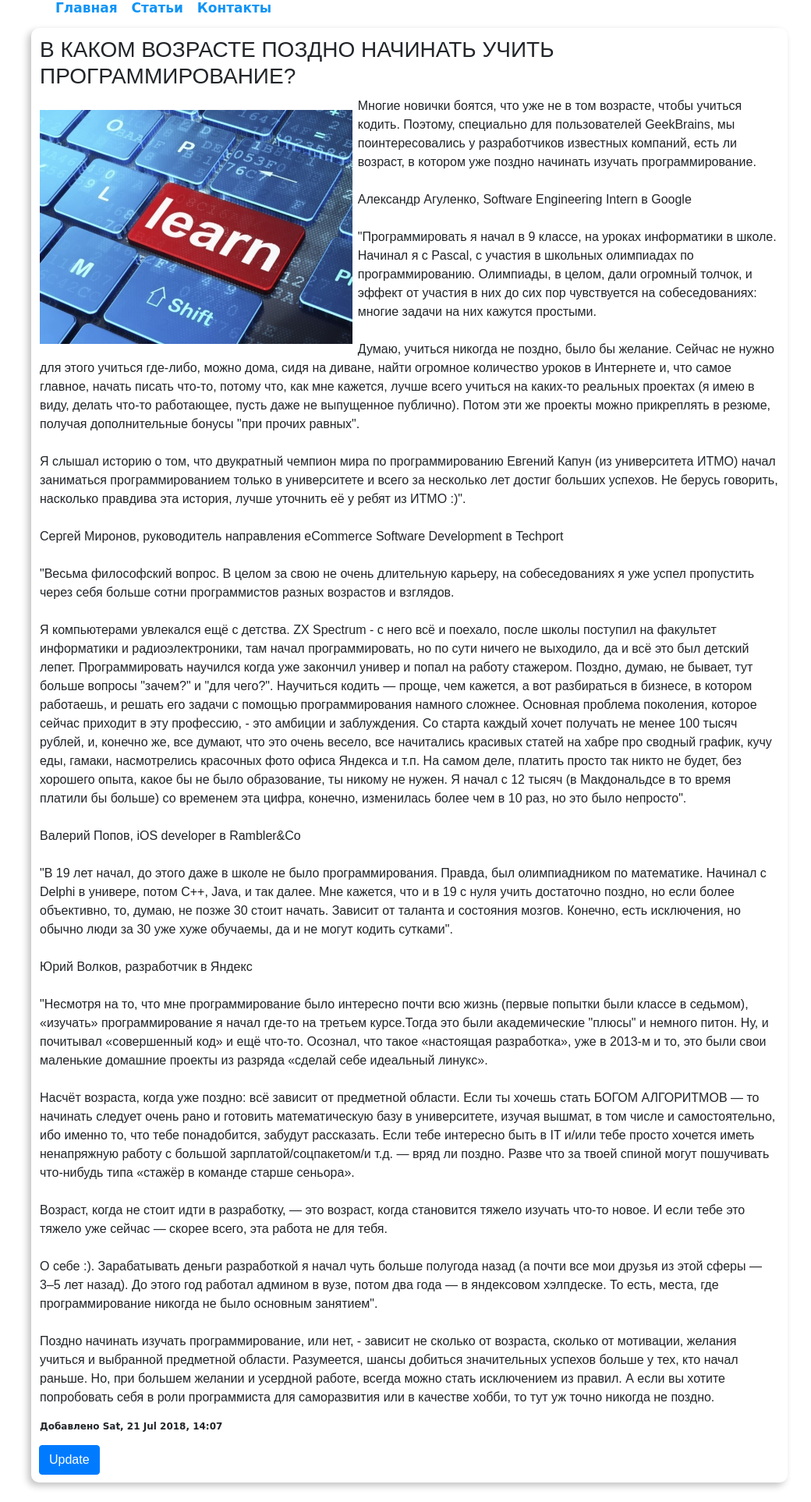
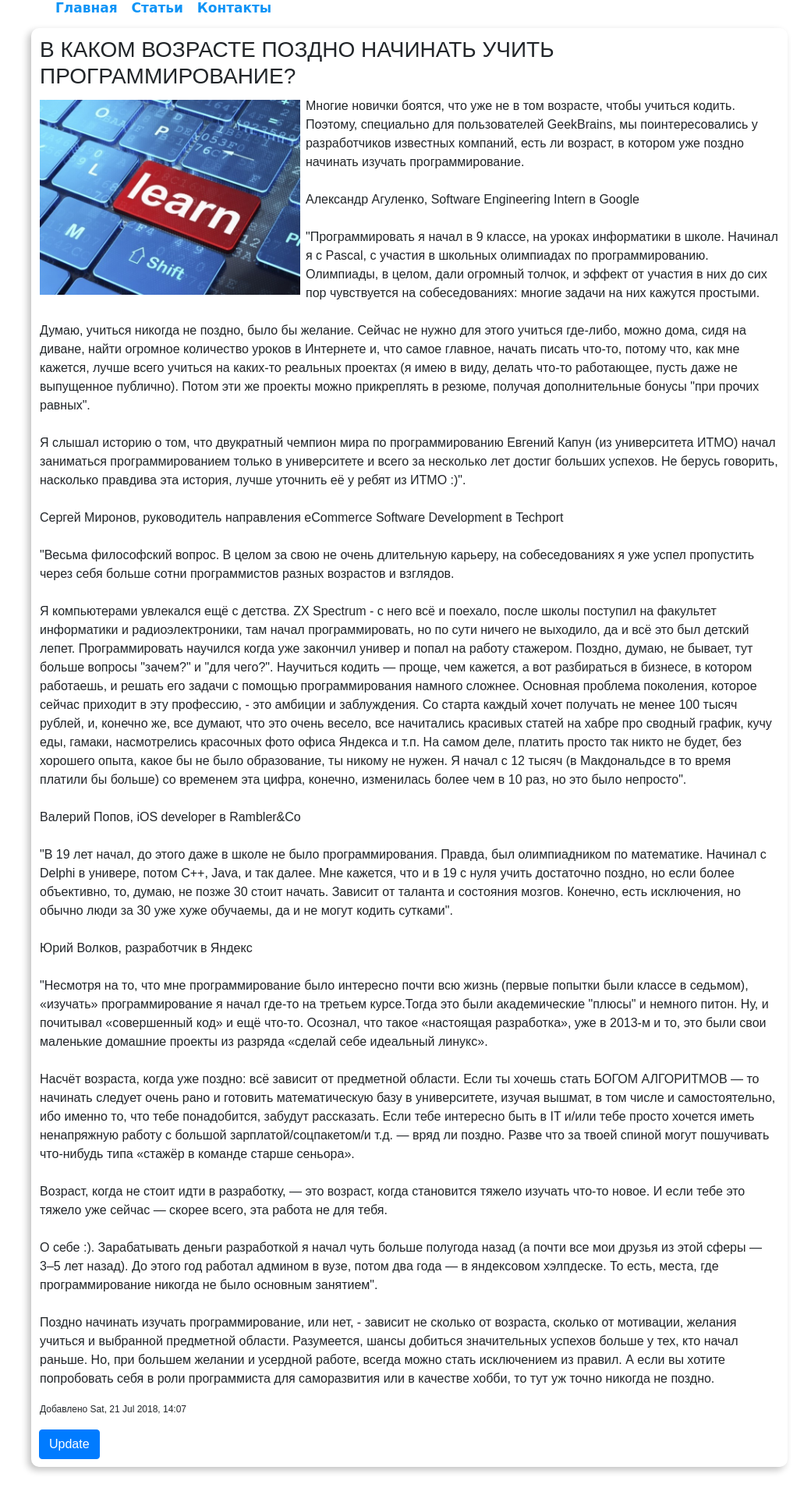
Before and after one commit to AliaksandrVL/Django, a Django app: page /1/ in a window 1280 px wide. Shown: the whole page at 78% size, without its empty margins (115-1155 px from the left). After the commit the page ends 1889 px from the top, so only its background shows below. Run offline with Django 3.2, Linux system fonts and the light colour scheme; data comes from the database, SQL or seed files in the repository; some libraries are stand-ins or nearby versions.

Commit message:
Changes after collectstatic

```diff
--- a/server/static/articles/style.css
+++ b/server/static/articles/style.css
@@ -39,12 +39,19 @@ text-decoration: underline;
 }
 
 /*Стили index.htm*/
-.content img{
-	max-height: 300px;
-	float: left; /* Выравнивание по левому краю */
-    margin: 17px 7px 7px 0; /* Отступы вокруг картинки */
+.list img{
+	max-height: 100px;
+	float: top; /* Выравнивание по верхнему краю */
+    /*margin: 4px 7px 7px 0; /* Отступы вокруг картинки */
 }
 
 .created{
-	font: bold 12px cursive
+	font-size: 12px
 }
+
+/*Стили detail.htm*/
+.content img{
+	max-height: 250px;
+	float: left; /* Выравнивание по левому краю */
+    margin: 4px 7px 7px 0; /* Отступы вокруг картинки */
+}
```
